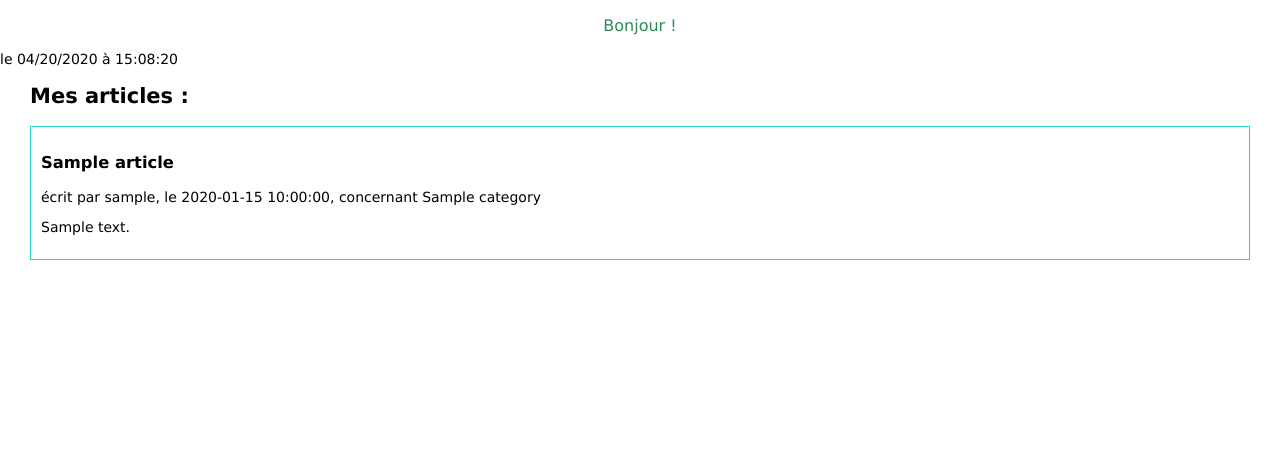
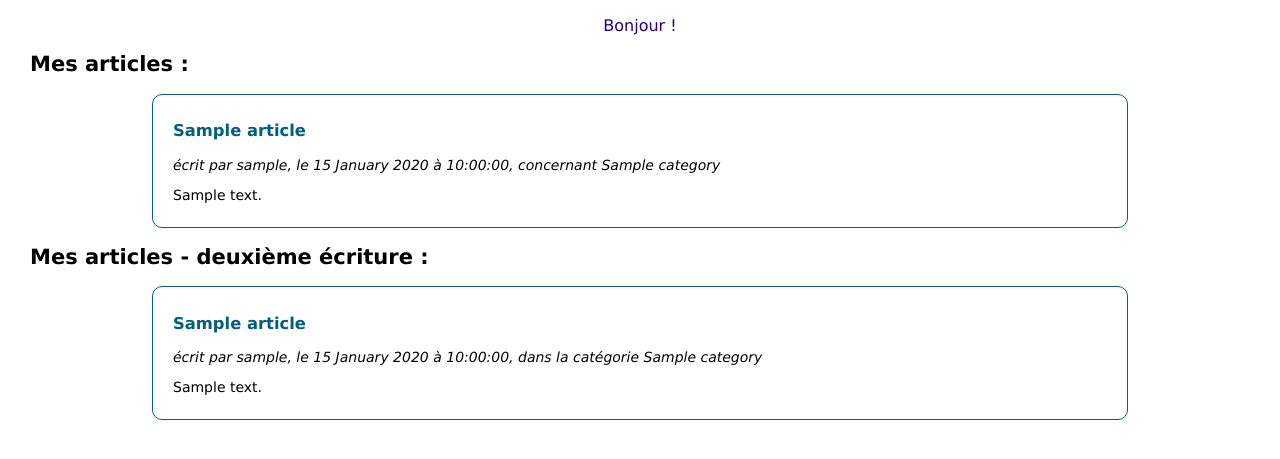
Before and after one commit to MorganeLM/blog-exo, a PHP site: page /blog/ in a window 1280 px wide. Shown: the part 90-549 px from the top of the page. Run offline with PHP 8.4, Linux system fonts and the light colour scheme; tables that the repository leaves empty or names only in its code hold one stand-in row (values such as "Sample post").

Commit message:
formatage date + affichage détail article + transfert image étape 1

```diff
--- a/css/styles.css
+++ b/css/styles.css
@@ -45,13 +45,7 @@ img{
 #bonjour{
     text-align: center;
     font-size: 16px;
-    color: seagreen;
-}
-
-.article{
-    border: 1px solid rgb(36, 212, 198);
-    margin-bottom: 30px;
-    padding: 10px;
+    color: #200080;
 }
 
 #ajoutarticle{
@@ -62,3 +56,29 @@ img{
 #ajoutarticle section{
     width: 40%;
 }
+
+.article{
+    border: 1px solid #006080;
+    margin: 10px 10%;
+    border-radius: 10px;
+    padding: 10px 20px;
+}
+
+.article a{
+    text-decoration: none;
+    color: #006080;
+}
+
+#categorie{
+    display: flex;
+    justify-content: space-evenly;
+}
+
+#categorie a{
+    text-decoration: none;
+    color: blue;
+}
+
+#categorie a i{
+    color: #006080;
+}
--- /dev/null
+++ b/include/functions.php
@@ -0,0 +1,59 @@
+<?php
+/**
+ * Fonction qui formate une date donnée
+ *
+ * @param string $origDate
+ * @return string
+ */
+function formatPointDate(string $origDate): string
+{
+    // On type les paramètres d'entrée et de sortie en string
+    //  On définit la langue du site
+    setlocale(LC_TIME, 'FR_fr');
+    //  ON formate la date dans la langue choisie
+    $newDate = strftime('%e %B %Y - %H:%M:%S', strtotime($origDate));
+    //  On encode en UTF-8 pour gérer les caractères spéciaux ('août')
+    $newDate = utf8_encode($newDate);
+    // On retourne la date formatée
+    return $newDate;
+}
+
+
+
+/**
+ * Fonction qui formate une date donnée avec liaison "à"
+ *
+ * @param string $origDate
+ * @return string
+ */
+function formatDate(string $origDate): string
+{
+    setlocale(LC_TIME, 'FR_fr');
+    $newDate = strftime('%e %B %Y', strtotime($origDate));
+
+    $newTime = strftime('%T', strtotime($origDate));
+    $newDate = utf8_encode($newDate);
+
+    $fullDate = $newDate . ' à ' . $newTime;
+    return $fullDate;
+}
+
+
+/**
+ * Cette fonction renvoie un extrait du texte raccourci à la longueur demandée
+ *
+ * @param string $texte
+ * @param integer $longueur
+ * @return string
+ */
+function extrait(string $texte, int $longueur): string
+{
+    //  On décode les caractères HTML
+    $texte = htmlspecialchars_decode($texte);
+    //  On supprime le HTML (dans extraits pour éviter de ne pas refermer une balise)
+    $texte = strip_tags($texte);
+    // On raccourcit le texte (qui prend en compte les caractères spéciaux / multibites -> mb)
+    $texteReduit = mb_strimwidth($texte, 0, $longueur, "[...]");
+
+    return $texteReduit;
+}
--- a/include/header.php
+++ b/include/header.php
@@ -3,6 +3,7 @@
     session_start();
 
     define('URL', 'http://localhost/blog');
+    require_once 'functions.php';
 
 
 ?>
--- a/index.php
+++ b/index.php
@@ -1,13 +1,7 @@
 <?php
 include_once 'include/header.php' ;
 
-$lastmodified = "2020-20-04 15:08:20" ;
-list($date, $time) = explode(" ", $lastmodified);
-list($year, $month, $day) = explode("-", $date);
-list($hour, $min, $sec) = explode(":", $time);
-$lastmodified = "le {$day}/{$month}/{$year} à {$time}";
-echo "<p> {$lastmodified} <p>";
-
+setlocale (LC_TIME, 'fr_FR.utf8','fra');
 ?>
 
     <main>
@@ -15,9 +9,6 @@ echo "<p> {$lastmodified} <p>";
 
         <div>
             <?php
-
-
-
             // I) PARTIE POUR RéCUPERER LES DONNéES DE LA BASE
             $sql = 'SELECT art.*, cat.`name`, u.`nickname` FROM `articles` art
             LEFT JOIN `categories` cat ON art.`categories_id` = cat.`id`
@@ -27,19 +18,38 @@ echo "<p> {$lastmodified} <p>";
             $query = $db->query($sql);
             // On récupére les données
             $articles_data = $query->fetchAll(PDO::FETCH_ASSOC);
-            // On remplit le select
 
 
             foreach ($articles_data as $article){
+                $created_date = $article['created_at'];
+                $french_date = formatDate("{$created_date}");
+
+                $content = extrait($article['content'], 200);
+
+
                 echo "<div class='article'>
-                <h3>{$article['title']}</h3>
-                <p>écrit par {$article['nickname']}, le {$article['created_at']}, concernant {$article['name']}</p>
-                <p>{$article['content']}</p>
+                <h3><a href='article.php?id={$article['id']}'>{$article['title']}</a></h3>
+                <em>écrit par {$article['nickname']}, le {$french_date}, concernant {$article['name']}</em>
+                <p>{$content}</p>
 
                 </div>";
             }
+            ?>
 
-            ?>
+        <h2>Mes articles - deuxième écriture :</h2>
+            <!-- Ecriture alternative -->
+            <?php foreach($articles_data as $article): ?>
+                <div class='article'>
+                <h3>
+                    <a href="article.php?id=<?=$article['id']?>">
+                        <?= $article['title'] ?>
+                    </a>
+                </h3>
+                <em>écrit par <?= $article['nickname'] ?>, le <?= formatDate($article['created_at']) ?>, dans la catégorie <?= $article['name'] ?></em>
+                <p><?= extrait($article['content'], 200)?></p>
+                </div>
+            <?php endforeach ?>
+
         </div>
 
     </main>
```
Also changed, not shown: ajoutarticle.php (+80 -53 lines), article.php (added, +62 -0 lines), categories/index.php (+52 -3 lines), test_fonctions.php (added, +8 -0 lines), uploads/e8588b9190d93b64aee96bd4be58c20b.png (added).
